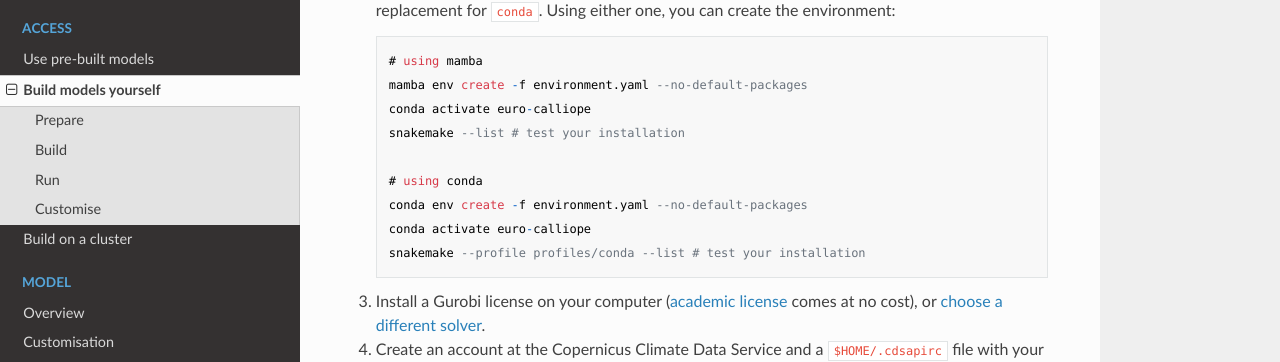
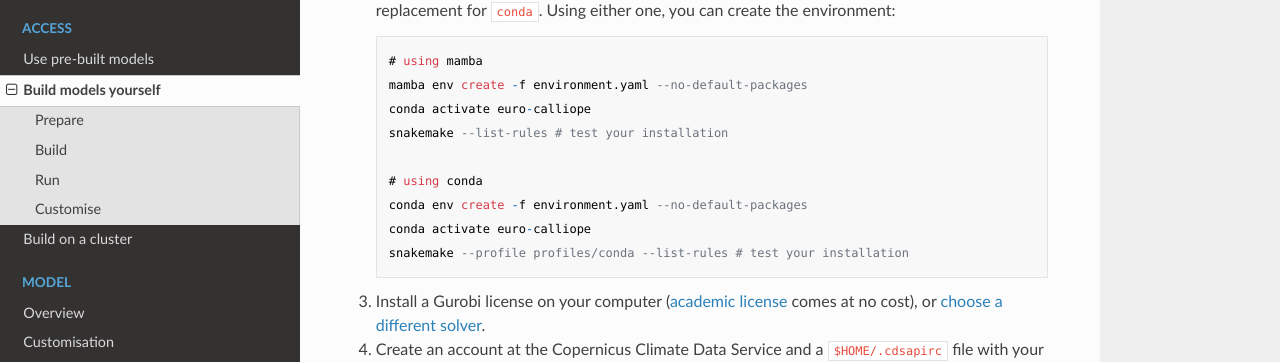
Before and after one commit to calliope-project/euro-calliope, an MkDocs documentation site: the page built from docs/workflow/build.md, in a window 1280 px wide and 900 px high, scrolled down 497 px. Shown: the part 134-496 px from the top of the window. Built offline with MkDocs 1.6.1, drawn with Linux system fonts in a browser that asks for light colours; nearby versions of some CDN libraries.

Commit message:
Update to snakemake 8.10.6

```diff
--- a/docs/workflow/build.md
+++ b/docs/workflow/build.md
@@ -22,12 +22,12 @@ Using either one, you can create the environment:
         # using mamba
         mamba env create -f environment.yaml --no-default-packages
         conda activate euro-calliope
-        snakemake --list # test your installation
+        snakemake --list-rules # test your installation
 
         # using conda
         conda env create -f environment.yaml --no-default-packages
         conda activate euro-calliope
-        snakemake --profile profiles/conda --list # test your installation
+        snakemake --profile profiles/conda --list-rules # test your installation
 
 3. Install a Gurobi license on your computer ([academic license](https://www.gurobi.com/downloads/end-user-license-agreement-academic/) comes at no cost), or [choose a different solver](../model/customisation.md#manual-changes).
 
--- a/environment.yaml
+++ b/environment.yaml
@@ -5,6 +5,6 @@ channels:
 dependencies:
     - python=3.11
     - pycountry=18.12.8
-    - snakemake-minimal=7.26.0
+    - snakemake-minimal=8.10.6
 variables:
     SNAKEMAKE_PROFILE: ./profiles/default
```
Also changed, not shown: 4 other files.
